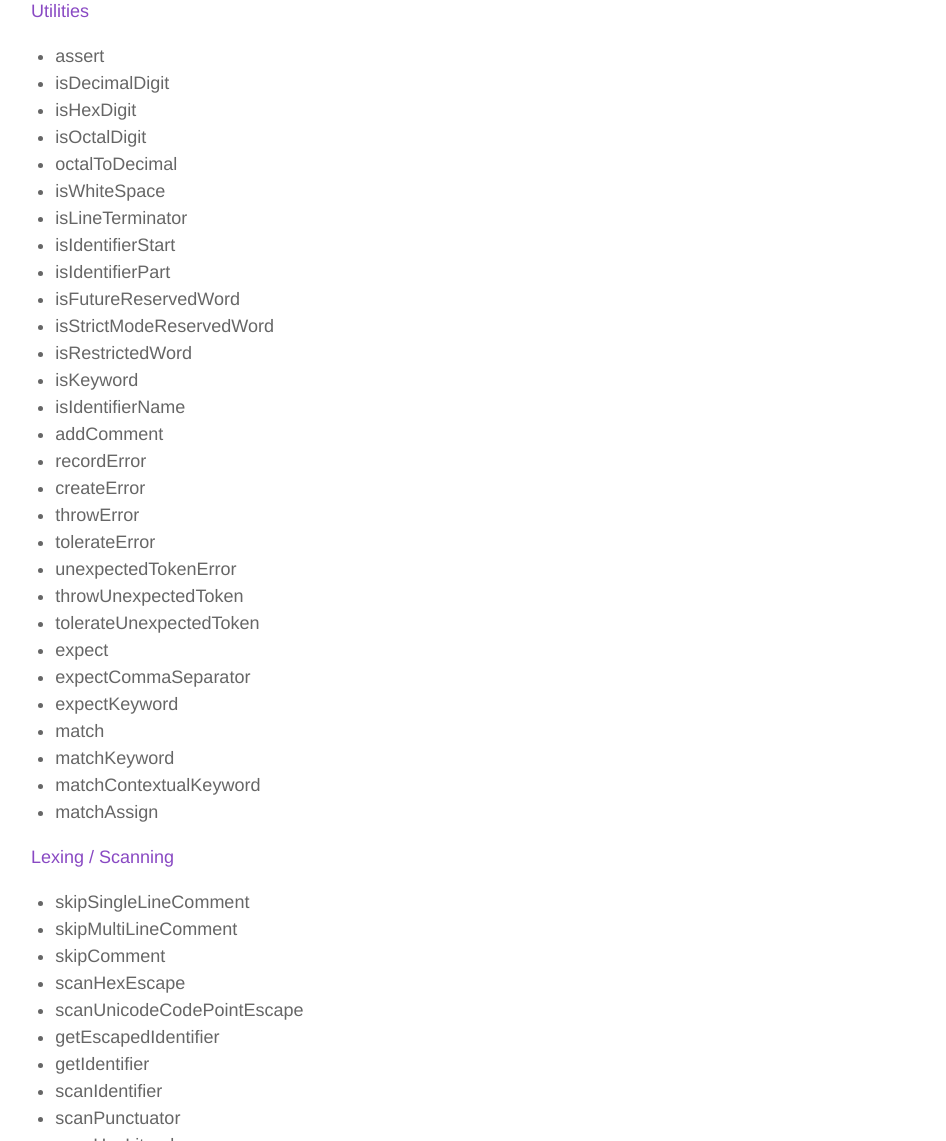
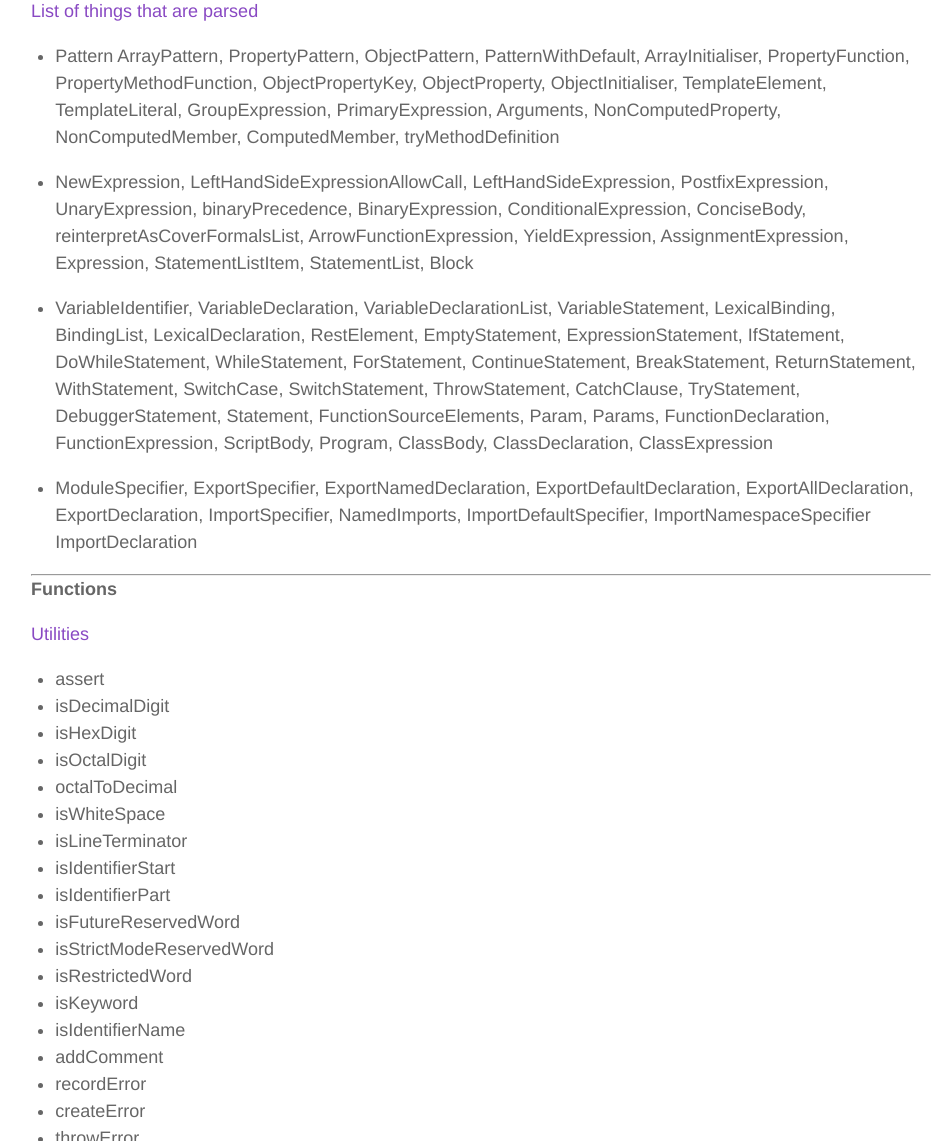
Before and after one commit to jasonLaster/jasonLaster.github.io, a Jekyll site: the page built from _posts/2015-07-17-esprima-list.markdown, in a window 1280 px wide and 1400 px high, scrolled down 738 px. Shown: the part 259-1400 px from the top of the window, without its empty margins (159-1105 px from the left). Built offline with Jekyll 4.4.1, drawn with Linux system fonts in a browser that asks for light colours; Markdown is read by kramdown in place of the engine named in the settings.

Commit message:
add list of things

```diff
--- a/_posts/2015-07-17-esprima-list.markdown
+++ b/_posts/2015-07-17-esprima-list.markdown
@@ -13,6 +13,19 @@ function calls and shared state, so it's a safe assumption that one function cou
 
 <img src="https://www.dropbox.com/s/p05cxyhcheswvmv/Screenshot%202015-07-17%2019.06.22.jpg?dl=1" style="width:800px" />
 
+### List of things that are parsed
+
++ Pattern ArrayPattern, PropertyPattern, ObjectPattern, PatternWithDefault, ArrayInitialiser, PropertyFunction, PropertyMethodFunction, ObjectPropertyKey, ObjectProperty, ObjectInitialiser, TemplateElement, TemplateLiteral, GroupExpression, PrimaryExpression, Arguments, NonComputedProperty, NonComputedMember, ComputedMember, tryMethodDefinition
+
++ NewExpression, LeftHandSideExpressionAllowCall, LeftHandSideExpression, PostfixExpression, UnaryExpression, binaryPrecedence, BinaryExpression, ConditionalExpression, ConciseBody, reinterpretAsCoverFormalsList, ArrowFunctionExpression, YieldExpression, AssignmentExpression, Expression, StatementListItem, StatementList, Block
+
++ VariableIdentifier, VariableDeclaration, VariableDeclarationList, VariableStatement, LexicalBinding, BindingList, LexicalDeclaration, RestElement, EmptyStatement, ExpressionStatement, IfStatement, DoWhileStatement, WhileStatement, ForStatement, ContinueStatement, BreakStatement, ReturnStatement, WithStatement, SwitchCase, SwitchStatement, ThrowStatement, CatchClause, TryStatement, DebuggerStatement, Statement, FunctionSourceElements, Param, Params, FunctionDeclaration, FunctionExpression, ScriptBody, Program, ClassBody, ClassDeclaration, ClassExpression
+
++ ModuleSpecifier, ExportSpecifier, ExportNamedDeclaration, ExportDefaultDeclaration, ExportAllDeclaration, ExportDeclaration, ImportSpecifier, NamedImports, ImportDefaultSpecifier, ImportNamespaceSpecifier ImportDeclaration
+
+---
+
+## Functions
 
 ### Utilities
 + assert
```
